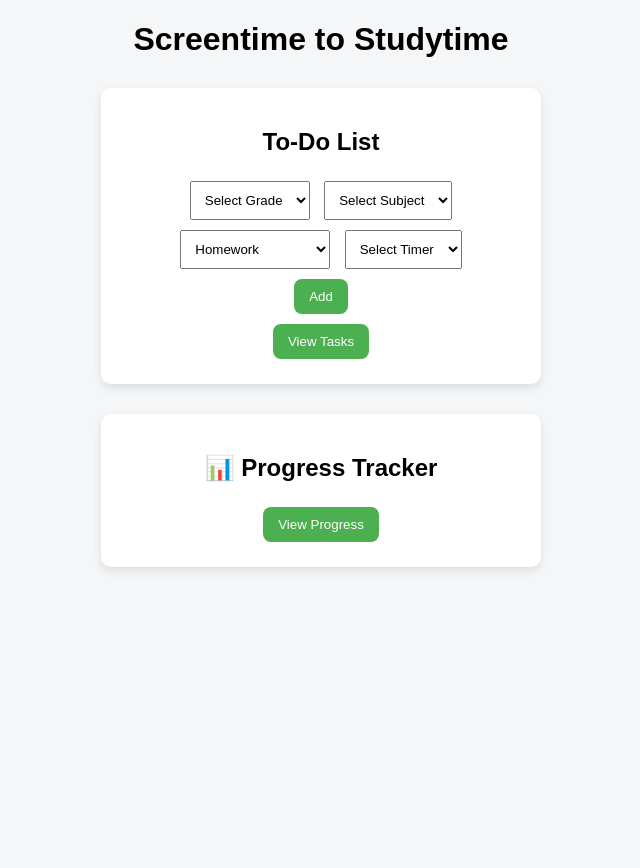
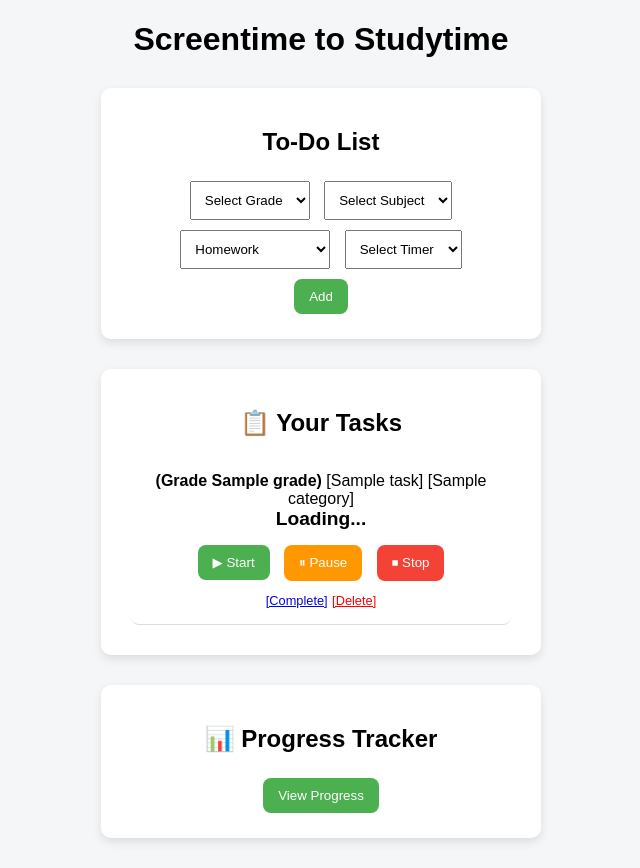
Before and after one commit to MrcoPcd/camia_PacadPadayao, a Flask app: template cs2_project/templates/index.html in a window 1280 px wide. Shown: the whole page, without its empty margins (319-959 px from the left). Before the commit the page ends 571 px from the top, so only its background shows below. Run offline with Flask 3, Linux system fonts and the light colour scheme; the template is opened without the code that fills it: most values are stand-ins (such as "Sample title", 1, 10 or a date in 2020); data that the repository does not hold is empty.

Commit message:
Update index.html
updated code :]

```diff
--- a/cs2_project/templates/index.html
+++ b/cs2_project/templates/index.html
@@ -89,7 +89,34 @@
 
     <button type="submit">Add</button>
     </form>
-    <a href="/tasks"><button>View Tasks</button></a>
+</div>
+
+<div class="box">
+    <h2>📋 Your Tasks</h2>
+    <div id="tasks-container">
+        {% if not tasks %}
+            <p>No tasks yet :3</p>
+        {% else %}
+            {% for task in tasks %}
+            <div style="margin:10px; padding:15px; border-bottom:1px solid #ddd; background: #fff; border-radius: 8px;">
+                <b>(Grade {{ task.grade }})</b> [{{ task.subject }}] [{{task.category}}]
+                <br>
+                <span style="font-size: 1.2em; font-weight: bold;" id="timer-{{ loop.index0 }}">Loading...</span>
+
+                <div style="margin-top: 10px;">
+                    <a href="/timer/{{ loop.index0 }}/start"><button style="background: #4CAF50;">▶ Start</button></a>
+                    <a href="/timer/{{ loop.index0 }}/pause"><button style="background: #ff9800;">⏸ Pause</button></a>
+                    <a href="/timer/{{ loop.index0 }}/stop"><button style="background: #f44336;">⏹ Stop</button></a>
+                </div>
+
+                <div style="margin-top: 5px;">
+                    <a href='/complete/{{ loop.index0 }}' style="font-size: 0.8em;">[Complete]</a>
+                    <a href='/delete/{{ loop.index0 }}' style="font-size: 0.8em; color: red;">[Delete]</a>
+                </div>
+            </div>
+            {% endfor %}
+        {% endif %}
+    </div>
 </div>
 
 <div class="box">
@@ -144,9 +171,25 @@
     }
 }
 
+function updateTimers() {
+    fetch("/get_task_timers")
+    .then(res => {
+        if (!res.ok) throw new Error("Backend error");
+        return res.json();
+    })
+    .then(data => {
+        data.forEach((timeString, index) => {
+            const el = document.getElementById("timer-" + index);
+            if (el) {
+                el.innerText = timeString;
+            }
+        });
+    })
+    .catch(err => console.log("Waiting for server..."));
+}
 
-</script>
-
+setInterval(updateTimers, 1000);
+updateTimers();
 
 </script>
 
```
